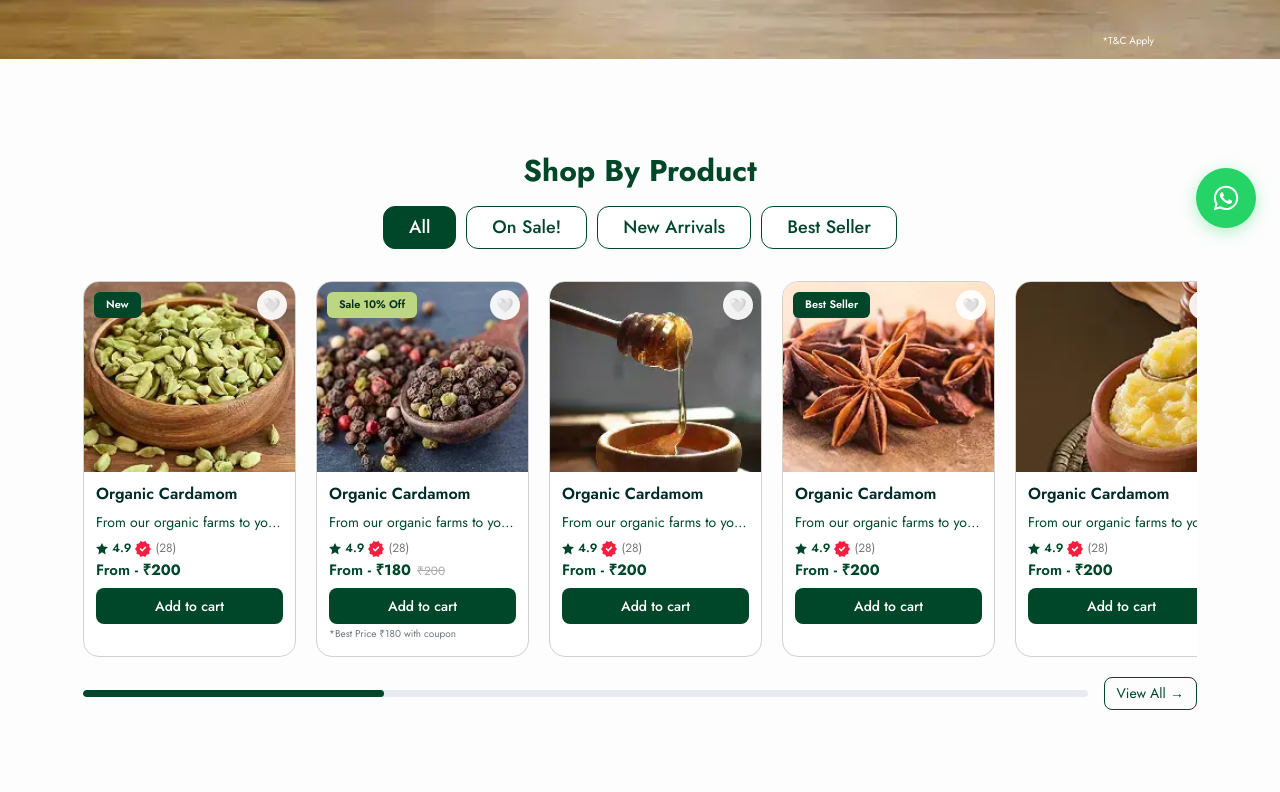
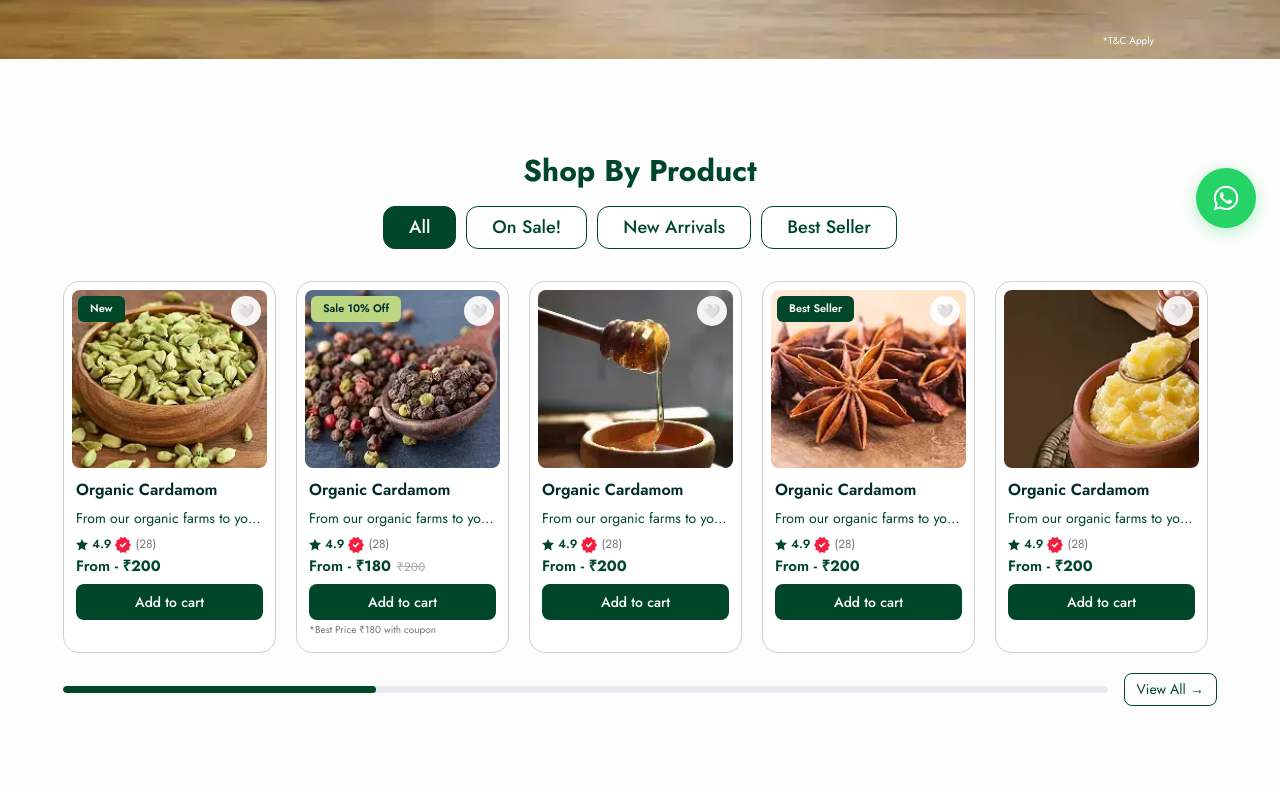
Before and after one commit to prakrithi2026/prakrithi, a React (Vite) app in the folder frondend/: page / in a window 1280 px wide. Shown: the part 548-1340 px from the top of the page. Built offline with nearby package versions, Linux system fonts and the light colour scheme; no server answers; a web font is replaced by a local one.

Commit message:
Fix storefront section container sizing, spacing, and hover top border clipping

```diff
--- a/frondend/src/components/storefront/ProductCard.css
+++ b/frondend/src/components/storefront/ProductCard.css
@@ -19,8 +19,8 @@
 
 .card-badge {
   position: absolute;
-  top: 10px;
-  left: 10px;
+  top: 14px;
+  left: 14px;
   padding: 4px 12px;
   border-radius: 6px;
   font-family: 'Jost', sans-serif;
@@ -33,8 +33,8 @@
 /* Wishlist button */
 .card-wish-btn {
   position: absolute;
-  top: 8px;
-  right: 8px;
+  top: 14px;
+  right: 14px;
   background: rgba(255,255,255,0.92);
   border: none;
   border-radius: 50%;
@@ -58,8 +58,9 @@
 
 /* Card image */
 .card-image {
-  width: 100%;
-  height: 190px;
+  height: 178px;
+  margin: 8px 8px 0 8px;
+  border-radius: 8px;
   overflow: hidden;
 }
 
--- a/frondend/src/components/storefront/ShopByProduct.css
+++ b/frondend/src/components/storefront/ShopByProduct.css
@@ -50,7 +50,8 @@
 /* Horizontal scroll wrapper */
 .products-scroll-wrapper {
   width: 100%;
-  margin-top: 32px;
+  margin-top: 24px;
+  padding-top: 8px;
   overflow-x: auto;
   overflow-y: hidden;
   scrollbar-width: none;
@@ -134,3 +135,8 @@
     gap: 12px;
   }
 }
+
+.shop-section .section-container {
+  padding-left: 0;
+  padding-right: 0;
+}
```
